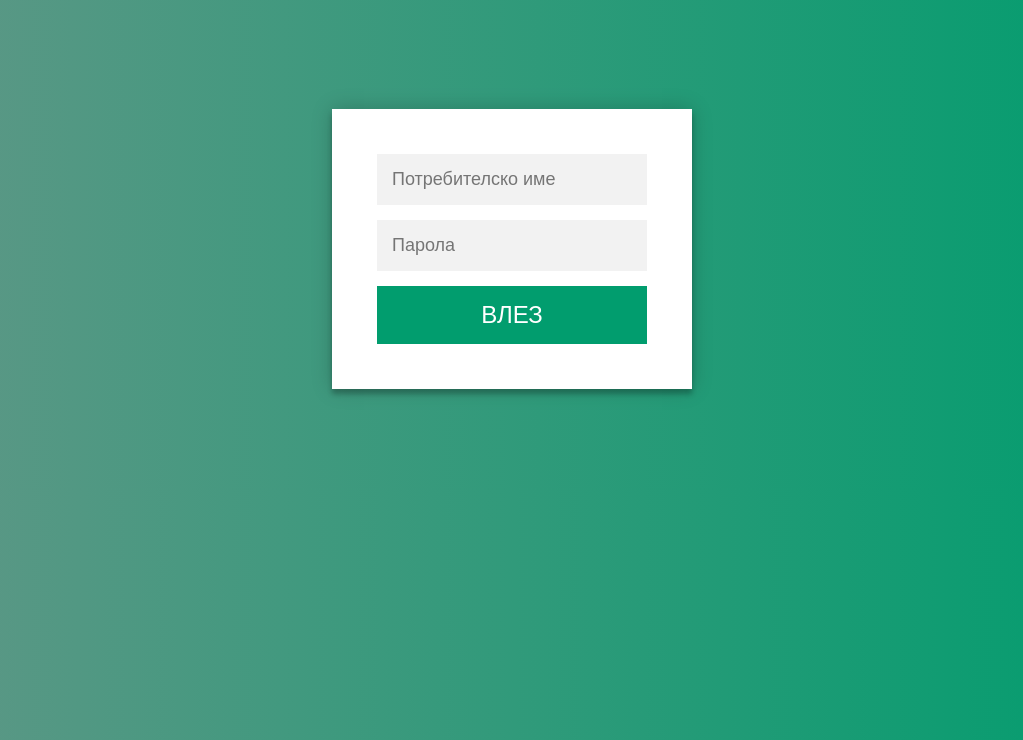
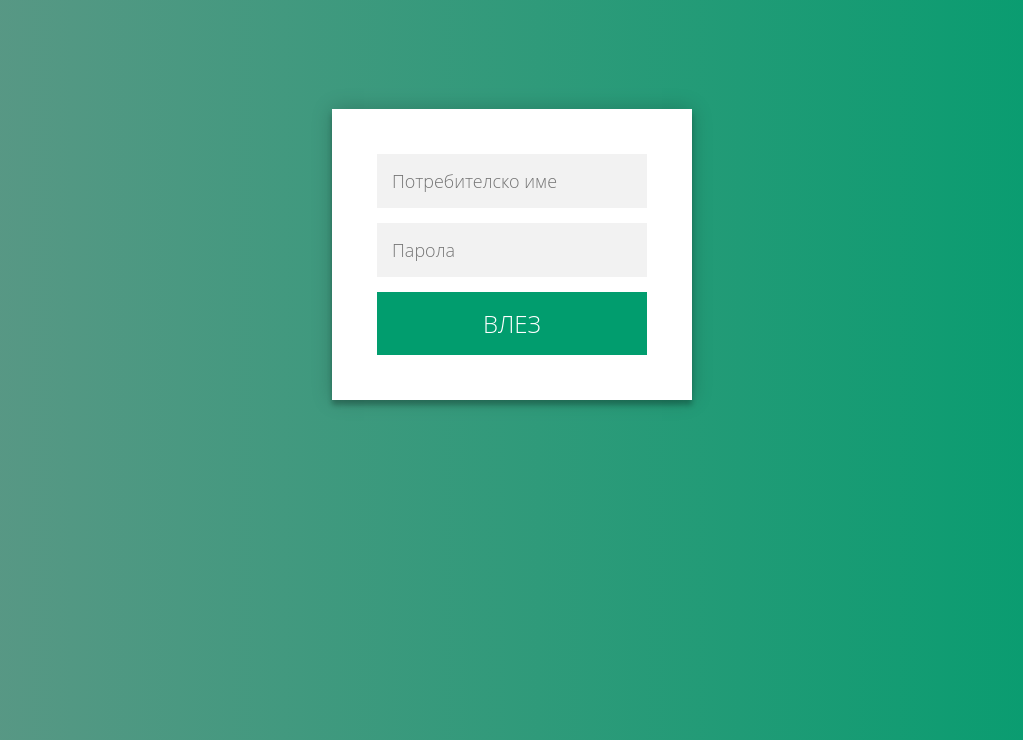
Before and after one commit to Nasko-Kurtakov/WebProject, a PHP site: page /views/login.php in a window 1280 px wide. Shown: the top 740 px of the page, without its empty margins (128-1151 px from the left). Run offline with PHP 8.4, Linux system fonts and the light colour scheme.

```diff
--- a/scripts/assignTestForScoring.js
+++ b/scripts/assignTestForScoring.js
@@ -60,7 +60,7 @@
             if(newVal!=""){
                 setTimeout(function () {
                     self.success("");
-                },2000);
+                },5000);
             }
         });
 
--- a/scripts/createTemplate.js
+++ b/scripts/createTemplate.js
@@ -165,7 +165,7 @@
             if(newVal!=""){
                 setTimeout(function () {
                     self.error("");
-                },2000);
+                },5000);
             }
         });
 
@@ -173,7 +173,7 @@
             if(newVal!=""){
                 setTimeout(function () {
                     self.success("");
-                },2000);
+                },5000);
             }
         });
 
--- a/scripts/uploadTests.js
+++ b/scripts/uploadTests.js
@@ -30,7 +30,7 @@
             if(newVal!=""){
                 setTimeout(function () {
                     self.error("");
-                },2000);
+                },5000);
             }
         });
 
@@ -38,7 +38,7 @@
             if(newVal!=""){
                 setTimeout(function () {
                     self.success("");
-                },2000);
+                },5000);
             }
         });
 
--- a/styles/homePageTeacher.css
+++ b/styles/homePageTeacher.css
@@ -1,7 +1,6 @@
 
 *{
     box-sizing: border-box;
-    font-family: "Bebas Neue", sans-serif;
 }
 
 .header {
--- a/styles/scoreTest.css
+++ b/styles/scoreTest.css
@@ -66,3 +66,9 @@ body{
 input.mark {
     width: inherit;
 }
+
+.meme{
+    display: block;
+    margin: 0 auto;
+    width:unset;
+}
--- a/styles/shared.css
+++ b/styles/shared.css
@@ -1,6 +1,9 @@
+@import url('https://fonts.googleapis.com/css?family=Open+Sans');
+
 *{
-    font-family: "Bebas Neue",sans-serif;
+    font-family: 'Open Sans Light', sans-serif;
 }
+
 body{
     background-color: #cecac18a;
 }
--- a/styles/style.css
+++ b/styles/style.css
@@ -15,7 +15,6 @@
     box-shadow: 0 0 20px 0 rgba(0, 0, 0, 0.2), 0 5px 5px 0 rgba(0, 0, 0, 0.24);
 }
 .form input {
-    font-family: "Bebas Neue", sans-serif;
     outline: 0;
     background: #f2f2f2;
     width: 100%;
@@ -26,7 +25,6 @@
     font-size: 18px;
 }
 .form button {
-    font-family: "Bebas Neue", sans-serif;
     text-transform: uppercase;
     outline: 0;
     background: #019d6e;
@@ -82,7 +80,6 @@ body {
     background: -moz-linear-gradient(right, #019d6e, #619787);
     background: -o-linear-gradient(right, #019d6e, #619787);
     background: linear-gradient(to left, #019d6e, #619787);
-    font-family: "Bebas Neue", sans-serif;
     -webkit-font-smoothing: antialiased;
     -moz-osx-font-smoothing: grayscale;
 }
--- a/views/admin.php
+++ b/views/admin.php
@@ -11,6 +11,7 @@
 <html>
 <head>
 <meta name="viewport" content="width=device-width, initial-scale=1">
+    <link href="../styles/shared.css" rel="stylesheet"/>
     <link href="../styles/homePageTeacher.css" rel="stylesheet" />
 </head>
 <body>
--- a/views/createTest.php
+++ b/views/createTest.php
@@ -13,6 +13,7 @@
 <head>
     <meta charset="utf-8"/>
     <title>Създаване на тест</title>
+    <link href="../styles/shared.css" rel="stylesheet"/>
     <link href="../styles/createTest.css" rel="stylesheet"/>
 </head>
 <body>
--- a/views/login.php
+++ b/views/login.php
@@ -8,7 +8,8 @@ Init::_init();
         <meta charset="utf-8" />
         <title>Влизане</title>
     <script src="../scripts/main.js" type="text/javascript"></script>
-    <link href="../styles/style.css" rel="stylesheet" />
+        <link href="../styles/shared.css" rel="stylesheet" />
+        <link href="../styles/style.css" rel="stylesheet" />
     </head>
     <body>
     <div class="login-page">
--- a/views/scoreTest.php
+++ b/views/scoreTest.php
@@ -120,7 +120,7 @@ if (isset($_SESSION["user"]) && $_SESSION["user"]) {
     <!--/ko-->
     <!--ko if:(!!$data.currentTest()==false)-->
     <div>
-        Няма повече тестове за оценка.
+        <img class="meme" src="../img/Yes-We-made-it-to-the-end.jpg">
     </div>
     <!--ko-->
 </script>
```
